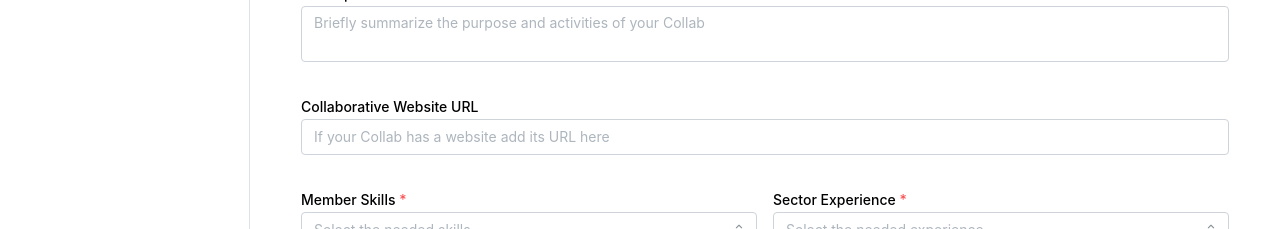
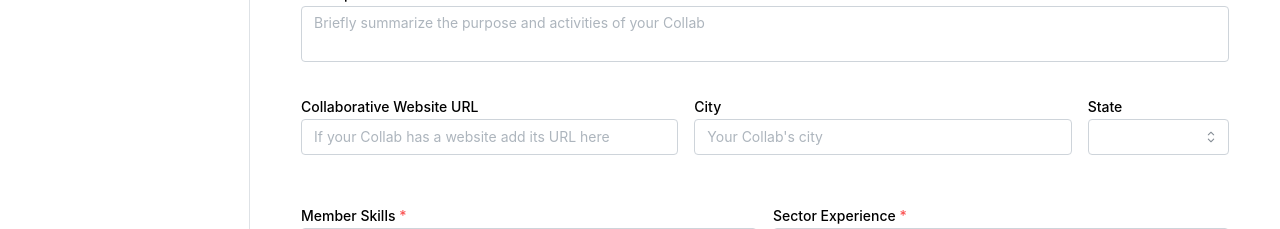
Before and after one commit to AlignedWorks/CVxMantineUI, a React (Vite) app: page /create-collaborative in a window 1280 px wide. Shown: the part 437-666 px from the top of the page. Built offline with nearby package versions, Linux system fonts and the light colour scheme; no server answers.

Commit message:
Add location data throughout site

```diff
--- a/src/data.ts
+++ b/src/data.ts
@@ -4,6 +4,8 @@ export interface Collaborative {
   skills: { id: number; value: string }[];
   experience: { id: number; value: string }[];
   websiteUrl: string;
+  city: string;
+  state: string;
   revenueShare: number;
   indirectCosts: number;
   collabLeaderCompensation: number;
@@ -562,3 +564,7 @@ export const mock_collab_data: CollaborativeData[] = [
     experience: ['Engineering & Manufacturing'],
   },
 ];
+
+export const us_states = [
+  "AL", "AK", "AZ", "AR", "CA", "CO", "CT", "DE", "FL", "GA", "HI", "ID", "IL", "IN", "IA", "KS", "KY", "LA", "ME", "MD", "MA", "MI", "MN", "MS", "MO", "MT", "NE", "NV", "NH", "NJ", "NM", "NY", "NC", "ND", "OH", "OK", "OR", "PA", "RI", "SC", "SD", "TN", "TX", "UT", "VT", "VA", "WA", "WV", "WI", "WY"
+];
--- a/src/pages/CreateCollaborative.page.tsx
+++ b/src/pages/CreateCollaborative.page.tsx
@@ -14,7 +14,8 @@ import {
   Center,
   Tooltip,
   Text,
-  SimpleGrid
+  SimpleGrid,
+  Grid,
 } from '@mantine/core';
 import {
   Collaborative,
@@ -22,6 +23,7 @@ import {
   monthlyStakingTiers,
   quarterlyStakingTiers,
   annualStakingTiers,
+  us_states,
 } from '../data.ts';
 
 export function CreateCollaborative() {
@@ -37,6 +39,8 @@ export function CreateCollaborative() {
           name: '',
           description: '',
           websiteUrl: '',
+          city: '',
+          state: '',
           skills: [],
           experience: [],
           revenueShare: 0,
@@ -68,6 +72,7 @@ export function CreateCollaborative() {
     useEffect(() => {
         fetchSkillsAndExperience();
     }, []); // Empty dependency array ensures this runs only once when the component mounts
+
 
     const handleTierChange = (tiers: string[]) => {
         // Add new tiers with a default exchange rate of 1.0
@@ -106,6 +111,8 @@ export function CreateCollaborative() {
     name: '',
     description: '',
     websiteUrl: '',
+    city: '',
+    state: '',
     skills: [],
     experience: [],
     revenueShare: 0,
@@ -127,6 +134,7 @@ export function CreateCollaborative() {
     stakingTiers?: string;
     exchangeRate?: { [tier: string]: string };
   }>({});
+
 
   const handleInputChange = (field: keyof Collaborative, value: any) => {
     setFormValues((current) => ({
@@ -382,14 +390,39 @@ export function CreateCollaborative() {
           mb="md"
       />
 
+      <Grid>
+        <Grid.Col span={5}>
           <TextInput
             label="Collaborative Website URL"
             placeholder="If your Collab has a website add its URL here"
             value={formValues.websiteUrl}
             onChange={(event) => handleInputChange('websiteUrl', event.currentTarget.value)}
-          mt="xl"
+            mt="md"
             mb="md"
           />
+        </Grid.Col>
+        <Grid.Col span={5}>
+          <TextInput
+            label="City"
+            placeholder="Your Collab's city"
+            value={formValues.city}
+            onChange={(event) => handleInputChange('city', event.currentTarget.value)}
+            mt="md"
+            mb="md"
+          />
+        </Grid.Col>
+        <Grid.Col span={2}>
+          <Select
+            label="State"
+            data={us_states}
+            value={formValues.state}
+            onChange={(value) => handleInputChange('state', value)}
+            searchable
+            mt="md"
+            mb="md"
+          />
+        </Grid.Col>
+      </Grid>
 
       <SimpleGrid mt="xl" mb="lg" cols={2}>
         <MultiSelect
--- a/src/pages/Test.page.tsx
+++ b/src/pages/Test.page.tsx
@@ -30,6 +30,7 @@ const data = [
       job: 'Engineer',
       email: 'rob_wolf@gmail.com',
       role: 'Collaborative Leader',
+      inviteStatus: 'Accepted',
       lastActive: '2 days ago',
       active: true,
     },
@@ -41,6 +42,7 @@ const data = [
       email: 'jj@breaker.com',
       role: 'Collaborative Leader',
       lastActive: '6 days ago',
+      inviteStatus: 'Invited',
       active: true,
     },
     {
@@ -51,6 +53,7 @@ const data = [
       email: 'henry@silkeater.io',
       role: 'Collaborative Member',
       lastActive: '2 days ago',
+      inviteStatus: 'Accepted',
       active: false,
     },
     {
@@ -61,6 +64,7 @@ const data = [
       email: 'bhorsefighter@gmail.com',
       role: 'Collaborative Member',
       lastActive: '5 days ago',
+      inviteStatus: 'Invited',
       active: true,
     },
     {
@@ -71,11 +75,13 @@ const data = [
       email: 'jeremy@foot.dev',
       role: 'Collaborative Member',
       lastActive: '3 days ago',
+      inviteStatus: 'Accepted',
       active: false,
     },
 ];
 
 const collabRoles = ['Collaborative Leader','Collaborative Member'];
+const inviteStatus = ['Invited','Accepted','Declined']
 
 
 export function Test() {
@@ -99,6 +105,14 @@ export function Test() {
                 <Select
                 data={collabRoles}
                 defaultValue={item.role}
+                variant="unstyled"
+                allowDeselect={false}
+                />
+            </Table.Td>
+            <Table.Td>
+                <Select
+                data={inviteStatus}
+                defaultValue={item.inviteStatus}
                 variant="unstyled"
                 allowDeselect={false}
                 />
@@ -363,8 +377,6 @@ export function Test() {
                 </Grid.Col>
             </Grid>
 
-            <Grid mt="xl">
-                <Grid.Col span={6}>
             <Title order={4} c="#45a6b7" mb="md">Members</Title>
             <Table.ScrollContainer minWidth={400}>
                 <Table verticalSpacing="sm">
@@ -372,16 +384,12 @@ export function Test() {
                         <Table.Tr>
                             <Table.Th>Member</Table.Th>
                             <Table.Th>Role</Table.Th>
+                            <Table.Th>Status</Table.Th>
                         </Table.Tr>
                     </Table.Thead>
                     <Table.Tbody>{rows}</Table.Tbody>
                 </Table>
             </Table.ScrollContainer>
-                </Grid.Col>
-                <Grid.Col span={4}>
-                    <Title order={5} c="#45a6b7" mb="md">Projects</Title>
-                </Grid.Col>
-            </Grid>
 
         </Container>
     );
--- a/src/pages/UserProfile.page.tsx
+++ b/src/pages/UserProfile.page.tsx
@@ -14,6 +14,7 @@ import {
   Grid,
   SimpleGrid,
   Stack,
+  Select,
 } from '@mantine/core';
 import {
   IconAt,
@@ -21,12 +22,17 @@ import {
   IconPhoneCall,
   IconMapPin,
 } from '@tabler/icons-react'
+import {
+  us_states,
+} from '../data.ts';
 
 interface User {
   username: string;
   firstName: string;
   lastName: string;
   bio: string;
+  city: string;
+  state: string;
   phoneNumber: string;
   linkedIn: string;
   avatarUrl: string;
@@ -40,6 +46,8 @@ const mock_user = [
     firstName: 'Jordon',
     lastName: 'Byers',
     bio: 'A passionate developer and designer with a love for creating beautiful and functional applications.',
+    city: "Mechanicsburg",
+    state: "PA",
     phoneNumber: '(717) 206-7137',
     linkedIn: 'https://www.linkedin.com/in/jordonbyers/',
     avatarUrl: 'https://raw.githubusercontent.com/mantinedev/mantine/master/.demo/avatars/avatar-1.png',
@@ -91,6 +99,8 @@ export function UserProfile() {
         firstName: user.firstName,
         lastName: user.lastName,
         bio: user.bio,
+        city: user.city,
+        state: user.state,
         phoneNumber: user.phoneNumber,
         linkedIn: user.linkedIn,
         avatarUrl: user.avatarUrl,
@@ -150,7 +160,7 @@ export function UserProfile() {
                       <Group wrap="nowrap" gap={10} mt={5}>
                         <IconMapPin stroke={1.5} size={16} />
                         <Text>
-                          Plano, TX
+                          {user.city}, {user.state}
                         </Text>
                       </Group>
                     </div>
@@ -192,9 +202,6 @@ export function UserProfile() {
               </Grid.Col>
 
             </Grid>
-
-
-
           </Card>
       ) : (
         <p></p>
@@ -233,6 +240,34 @@ export function UserProfile() {
           onChange={(event) => handleFormChange('bio', event.currentTarget.value)}
           mb="lg"
         />
+
+        <Grid>
+          <Grid.Col span={10}>
+            <TextInput
+              label="City"
+              value={formValues?.city}
+              onChange={(event) => handleFormChange('city', event.currentTarget.value)}
+            />
+          </Grid.Col>
+          <Grid.Col span={2}>
+            <Select
+              label="State"
+              data={us_states}
+              value={formValues?.state}
+              onChange={(value) => handleFormChange('state', value || '')}
+              searchable
+              mt="md"
+              mb="md"
+            />
+          </Grid.Col>
+        </Grid>
+
+          <TextInput
+            label="State"
+            value={formValues?.lastName}
+            onChange={(event) => handleFormChange('lastName', event.currentTarget.value)}
+          />
+
         <TextInput
           label="Phone Number"
           value={formValues?.phoneNumber}
```
Lines whose indentation alone changed are shown as unchanged.
